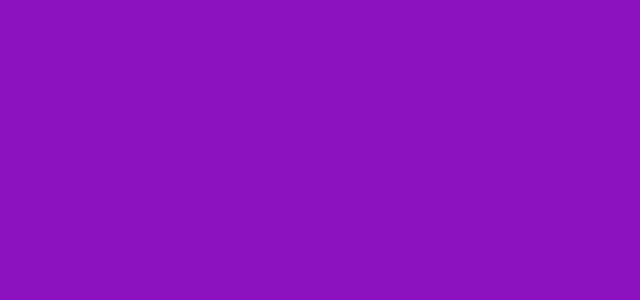
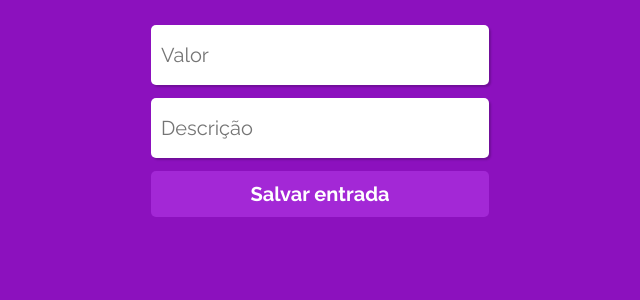
Before and after one commit to PauloGabrieel/mywallet, a React (Create React App) app: page /income in a window 1280 px wide. Before the commit this address had no page. Shown: the top 300 px of the page, without its empty margins (320-960 px from the left). Built offline with nearby package versions, Linux system fonts and the light colour scheme; a web font is replaced by a local one.

Commit message:
feat: Rotas income e expense

```diff
--- a/src/componets/App.js
+++ b/src/componets/App.js
@@ -4,6 +4,8 @@ import "../assets/css/reset.css";
 import Signin from "./Signin";
 import Signup from "./Signup";
 import Mywallet from "./MyWallet";
+import Income from "./Income";
+import Expense from "./Expense";
 export default function App(){
     return(
         <BrowserRouter>
@@ -12,6 +14,8 @@ export default function App(){
                     <Route path="/" element={<Signin />}></Route>
                     <Route path="/signup" element={<Signup />}></Route>
                     <Route path="/mywallet" element={<Mywallet />}></Route>
+                    <Route path="/income" element={<Income />}></Route>
+                    <Route path="/expense" element={<Expense />}></Route>
                 </Routes>
             </Container>
         </BrowserRouter>
--- /dev/null
+++ b/src/componets/Expense.js
@@ -0,0 +1,63 @@
+import axios from "axios";
+import { useNavigate } from "react-router-dom";
+import { useState } from "react";
+import styled from "styled-components";
+import FormUsers from "../shared/FormUsers.js"
+
+
+export default function Expense(){
+    const [userData, setUserData] = useState({
+        value: "",
+        description: ""
+    });
+
+    let navigate = useNavigate();
+
+    function handleForm(e){
+        setUserData(
+            {...userData,
+            [e.target.name]: e.target.value
+            }
+        )
+    };
+    function salveExpense(e){
+        e.preventDefault();
+        const token = localStorage.getItem("token");
+
+        const config = {
+            headers : {
+                "Authorization": `Bearer ${token}`
+            }
+        };
+
+
+        const promise = axios.post("http://localhost:5000/expense", userData, config);
+        promise.then(response => {
+            console.log(response.data);
+            navigate("/mywallet");
+        })
+        .catch(error =>{
+            console.log(error.response);
+        });
+    }
+    console.log(userData);
+    return (
+        <Container>
+            <FormUsers onSubmit={salveExpense}>
+                <input onChange={handleForm} value={userData.value} name="value" type="text" placeholder="Valor"></input>
+                <input onChange={handleForm} value={userData.description} name="description" type="text" placeholder="Descrição"></input>
+                <button onClick={salveExpense}>Salvar saída</button>
+            </FormUsers>
+        </Container>
+    );
+};
+
+const Container = styled.div`
+    position: relative;
+    display: flex;
+    flex-direction: column;
+    /* justify-content: center; */
+    align-items: center;
+    padding: 25px;
+    width:100%;
+`
--- /dev/null
+++ b/src/componets/Income.js
@@ -0,0 +1,63 @@
+import axios from "axios";
+import { useNavigate } from "react-router-dom";
+import { useState } from "react";
+import styled from "styled-components";
+import FormUsers from "../shared/FormUsers.js"
+
+
+export default function Income(){
+    const [userData, setUserData] = useState({
+        value: "",
+        description: ""
+    });
+
+    let navigate = useNavigate();
+
+    function handleForm(e){
+        setUserData(
+            {...userData,
+            [e.target.name]: e.target.value
+            }
+        )
+    };
+    function salveIncome(e){
+        e.preventDefault();
+        const token = localStorage.getItem("token");
+
+        const config = {
+            headers : {
+                "Authorization": `Bearer ${token}`
+            }
+        };
+
+
+        const promise = axios.post("http://localhost:5000/income", userData, config);
+        promise.then(response => {
+            console.log(response.data);
+            navigate("/mywallet");
+        })
+        .catch(error =>{
+            console.log(error.response);
+        });
+    }
+    console.log(userData);
+    return (
+        <Container>
+            <FormUsers onSubmit={salveIncome}>
+                <input onChange={handleForm} value={userData.value} name="value" type="text" placeholder="Valor"></input>
+                <input onChange={handleForm} value={userData.description} name="description" type="text" placeholder="Descrição"></input>
+                <button onClick={salveIncome}>Salvar entrada</button>
+            </FormUsers>
+        </Container>
+    );
+};
+
+const Container = styled.div`
+    position: relative;
+    display: flex;
+    flex-direction: column;
+    /* justify-content: center; */
+    align-items: center;
+    padding: 25px;
+    width:100%;
+`
--- a/src/componets/MyWallet.js
+++ b/src/componets/MyWallet.js
@@ -1,43 +1,97 @@
 import styled from "styled-components";
-import { useEffect,useState } from "react";
+import { useEffect, useState } from "react";
+import {Link, useNavigate} from "react-router-dom";
 import axios from "axios";
 import exit from "../assets/image/exit.svg";
 import minus from "../assets/image/minus.svg";
 import plus from  "../assets/image/plus.svg";
 
 export default function Mywallet(){
+    const [userData, setUserData] = useState([]);
+    let navigate = useNavigate();
 
-    const [userData, setUserData] = useState([]);
-    useEffect(()=>{
-        const token = localStorage.getItem("token")
+    const token = localStorage.getItem("token")
         const config = {
             headers:{
                 "Authorization": `Bearer ${token}`
             }
         }
 
+
+    useEffect(()=>{
+
         const promise = axios.get("http://localhost:5000/mywallet", config);
         promise.then(response =>{
-            console.log(response);
+            console.log(response.data);
             setUserData(...userData, response.data);
-            ;
+
         }).catch(error =>{
             console.error("deu ruim");
         })
-    },[])
+    },[]);
+    function logout(){
+        const promise = axios.delete("http://localhost:5000/mywallet", config);
 
+        promise.then(response => {
+            console.log(response.data);
+            navigate("/")
+        }).catch(error => {
+            console.log(error.response);
+        })
+    }
+    function renderExpense(){
+        if(userData.length === 0){
+            return <span>Não há registros de entrada ou saída</span>
+        }else if(userData.expense.length !== 0){
+            return (
+                userData.expense.map((item, index) => {
+                    return(
+                        <li key={index}>
+                            <div><span>{item.date}</span>{item.description}</div>
+                            <div style={{color:"#C70000"}}>{item.value}</div>
+                        </li>
+                    )
+        }))
+
+    }
+    }
+
+    function renderIncome(){
+        if(userData.length === 0){
+            return <span>Não há registros de entrada ou saída</span>
+        }else if(userData.income.length !== 0){
+            return (
+                userData.income.map((item, index) => {
+                    return(
+                        <li key={index}>
+                            <div><span>{item.date}</span>{item.description}</div>
+                            <div style={{color: "#03AC00"}}>{item.value}</div>
+                        </li>
+                    )
+        }))
+
+        }
+    }
+    const expense = renderExpense();
+    const income = renderIncome();
     return(
         <Container>
             <Header>
-            <h1>Ola, {} </h1>
-                <img src={exit} alt=""/>
+            <h1>Ola, {userData.name} </h1>
+                <img onClick={logout} src={exit} alt=""/>
             </Header>
             <Wallet>
-                <span>Não há registros de entrada ou saída</span>
+                {expense}
+                {income}
             </Wallet>
             <Buttons>
-                <button><img src={plus} alt="" /> <span>Nova entrada</span></button>
-                <button><img src={minus} alt=""/> <span>Nova saída</span></button>
+                <Link to="/income">
+                    <button><img src={plus} alt="" /> <span>Nova entrada</span></button>
+                </Link>
+                <Link to="/expense">
+                    <button><img src={minus} alt=""/> <span>Nova saída</span></button>
+                </Link>
+
             </Buttons>
         </Container>
     )
@@ -62,24 +116,39 @@ const Header = styled.div`
     h1{
         font: 700 26px 'Raleway', sans-serif;
         color: #FFFFFF;
-    }
+    };
+    img{
+        cursor: pointer;
+    };
 `
-const Wallet = styled.div`
-    display: flex;
-    justify-content: center;
-    align-items: center;
+const Wallet = styled.ul`
+
     height: 446px;
     width: 100%;
     background-color: #FFFFFF;
     margin-top: 50px;
     border-radius: 5px;
+    padding: 24px 14px;
 
-    span{
-        font: 400 20px 'Raleway', sans-serif;
-        color: #868686;
-        width:180px;
-        text-align: center;
-    }
+    li{
+        margin-bottom: 10px;
+        width:100%;
+        display: flex;
+        justify-content: space-between;
+        font: 400 16px 'Raleway', sans-serif;
+        div{
+            display: flex;
+            justify-content: space-between;
+            align-items: center;
+            gap: 10px;
+            color: ${pros=> pros.color} ;
+            span{
+                color:#C6C6C6;
+            };
+
+        };
+    };
+
 `
 const Buttons = styled.div`
     margin-top: 14px;
@@ -88,6 +157,9 @@ const Buttons = styled.div`
     align-items: center;
     width:100%;
 
+    a{
+        text-decoration: none;
+    }
     button{
         display: flex;
         flex-direction: column;
@@ -101,5 +173,5 @@ const Buttons = styled.div`
         border-radius: 5px;
         font: 700 17px 'Raleway', sans-serif;
         cursor: pointer;
-    }
+    };
 `
```
